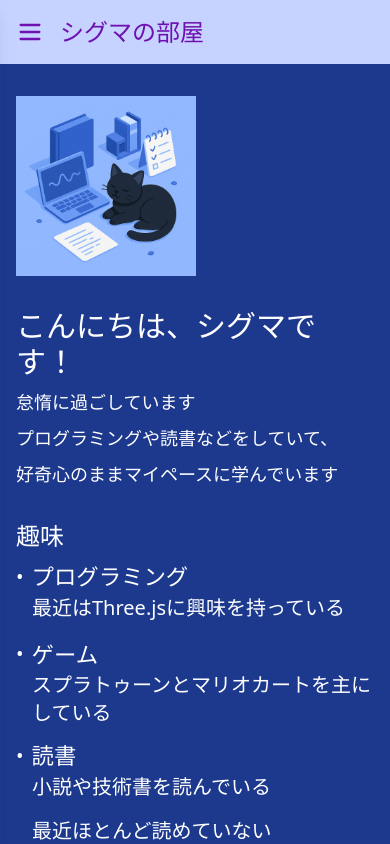
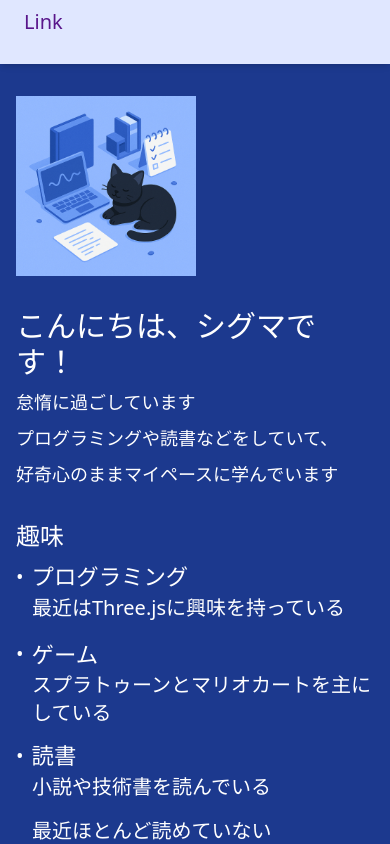
Before and after one commit to sigma7863/sigma7863.github.io, a Next.js app: page / in a window 390 px wide. Shown: the top 844 px of the page. Built offline with nearby package versions, Linux system fonts and the light colour scheme.

Commit message:
上から下へのレスポンシブ対応

```diff
--- a/src/app/components/header.tsx
+++ b/src/app/components/header.tsx
@@ -3,6 +3,7 @@
 import { useState } from "react";
 import Link from "next/link";
 import { Menu, X } from "lucide-react";
+import { motion, AnimatePresence } from "framer-motion";
 
 export default function Header() {
   const [menuOpen, setMenuOpen] = useState(false);
@@ -10,20 +11,51 @@ export default function Header() {
 
   return (
     <>
-      <header className="bg-indigo-200 p-4 flex justify-between items-center">
+      {/* ヘッダー */}
+      <header className="bg-indigo-200 p-4 flex justify-between items-center z-50">
         <div className="flex items-center">
-          {/* モバイル用：ハンバーガー */}
-          <button onClick={toggleMenu} className="sm:hidden mr-4 text-purple-800" aria-label="メニューを開く">
-            <Menu size={28} />
+          {/* ハンバーガー / 閉じるボタン */}
+          <button
+            onClick={toggleMenu}
+            className="sm:hidden mr-4 text-purple-800 relative w-8 h-8"
+            aria-label="メニューを開閉"
+          >
+            <AnimatePresence mode="wait" initial={false}>
+              {menuOpen ? (
+                <motion.span
+                  key="close"
+                  initial={{ opacity: 0 }}
+                  animate={{ opacity: 1 }}
+                  exit={{ opacity: 0 }}
+                  transition={{ duration: 0.15 }}
+                  className="absolute inset-0 flex items-center justify-center"
+                >
+                  <X size={28} />
+                </motion.span>
+              ) : (
+                <motion.span
+                  key="menu"
+                  initial={{ opacity: 0 }}
+                  animate={{ opacity: 1 }}
+                  exit={{ opacity: 0 }}
+                  transition={{ duration: 0.15 }}
+                  className="absolute inset-0 flex items-center justify-center"
+                >
+                  <Menu size={28} />
+                </motion.span>
+              )}
+            </AnimatePresence>
+
+
           </button>
 
-          {/* サイトタイトル */}
+          {/* タイトル */}
           <Link href="/">
             <h1 className="text-purple-800 text-2xl font-medium">シグマの部屋</h1>
           </Link>
         </div>
 
-        {/* PC用ナビゲーション */}
+        {/* PCナビ */}
         <nav className="hidden sm:flex gap-6 text-gray-600">
           <Link href="/" className="hover:underline text-gray-900">about</Link>
           <Link href="/blog" className="hover:underline text-gray-900">blog</Link>
@@ -32,17 +64,52 @@ export default function Header() {
         </nav>
       </header>
 
-      {/* モバイル用サイドメニュー（左スライド） */}
-      <div className={`sm:hidden fixed top-0 left-0 h-full w-2/3 max-w-xs bg-indigo-100 text-purple-900 z-50 shadow-lg transform transition-transform duration-300 ${menuOpen ? "translate-x-0" : "-translate-x-full"}`}>
-        <div className="p-4 flex flex-col space-y-4">
-          <button onClick={toggleMenu} className="self-end text-purple-800" aria-label="メニューを閉じる">
-            <X size={28}/>
-          </button>
-          <Link href="/" onClick={toggleMenu} className="hover:underline">about</Link>
-          <Link href="/blog" onClick={toggleMenu} className="hover:underline">blog</Link>
-          <Link href="/works" onClick={toggleMenu} className="hover:underline">works</Link>
-          <Link href="/link" onClick={toggleMenu} className="hover:underline">Link</Link>
-        </div>
+      {/* モバイル用メニュー（上から下にスライド） */}
+      <div
+        className={`sm:hidden fixed top-[64px] left-0 w-full bg-indigo-100 text-purple-900 z-40 shadow-md transform transition-transform duration-300 ${
+          menuOpen ? "translate-y-0" : "-translate-y-full"
+        }`}
+      >
+        <nav className="pt-4 pb-4 pl-6 pr-4">
+          <ul className="flex flex-col divide-y divide-[#d3b3da] items-start">
+            <li className="w-full">
+              <Link
+                href="/"
+                onClick={toggleMenu}
+                className="block py-3 w-full text-xl hover:underline"
+              >
+                about
+              </Link>
+            </li>
+            <li className="w-full">
+              <Link
+                href="/blog"
+                onClick={toggleMenu}
+                className="block py-3 w-full text-xl hover:underline"
+              >
+                blog
+              </Link>
+            </li>
+            <li className="w-full">
+              <Link
+                href="/works"
+                onClick={toggleMenu}
+                className="block py-3 w-full text-xl hover:underline"
+              >
+                works
+              </Link>
+            </li>
+            <li className="w-full">
+              <Link
+                href="/link"
+                onClick={toggleMenu}
+                className="block py-3 w-full text-xl hover:underline"
+              >
+                Link
+              </Link>
+            </li>
+          </ul>
+        </nav>
       </div>
     </>
   );
```
